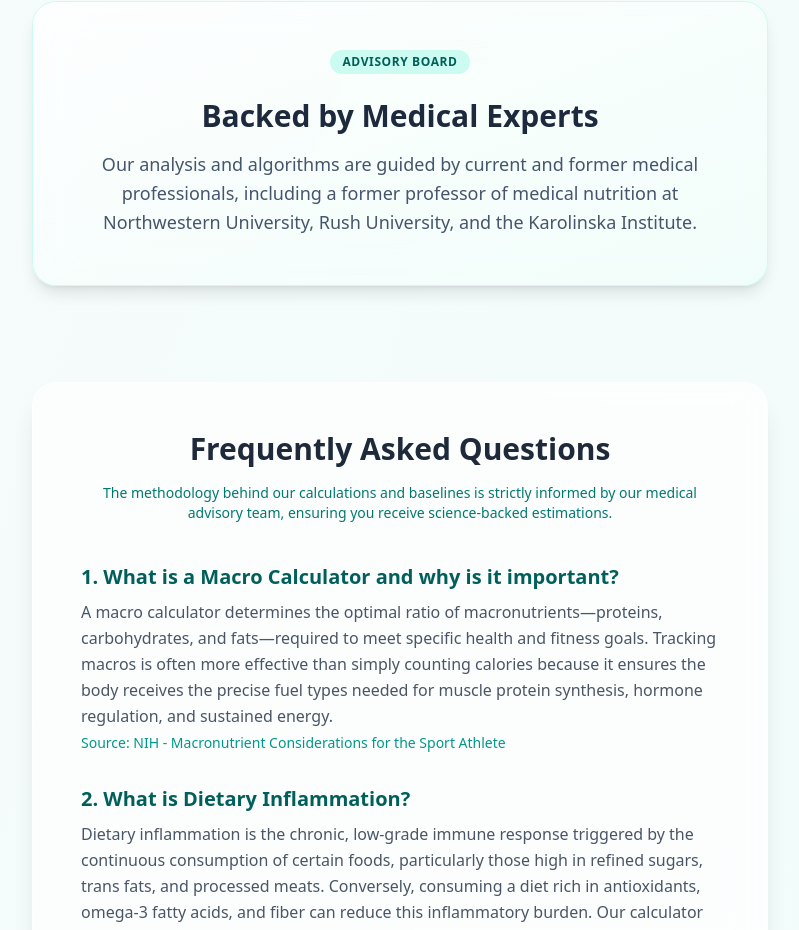
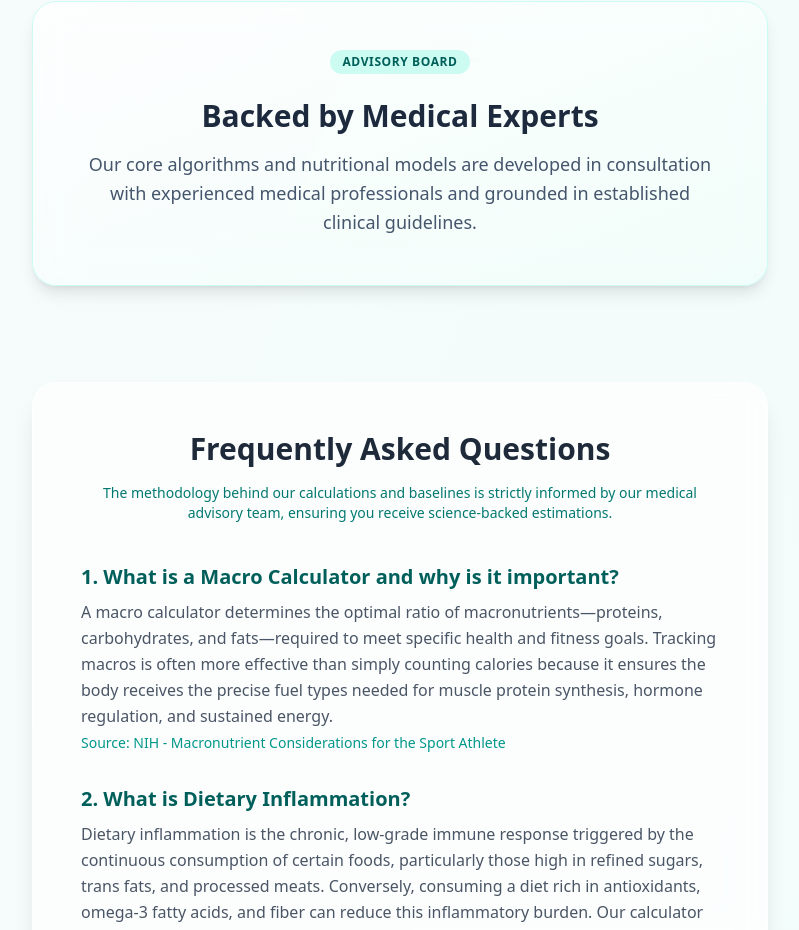
Before and after one commit to TheIyerGroup/macro-estimator, a Next.js app: page / in a window 1280 px wide. Shown: the part 1418-2348 px from the top of the page, without its empty margins (240-1039 px from the left). Built offline with nearby package versions, Linux system fonts and the light colour scheme.

Commit message:
chore: Update 'Backed by Medical Experts' descriptive copy

```diff
--- a/src/app/page.tsx
+++ b/src/app/page.tsx
@@ -49,7 +49,7 @@ export default function Home() {
             </div>
             <h2 className="text-3xl font-black text-slate-800 mb-4">Backed by Medical Experts</h2>
             <p className="text-lg text-slate-600 max-w-2xl mx-auto leading-relaxed font-medium">
-              Our analysis and algorithms are guided by current and former medical professionals, including a former professor of medical nutrition at Northwestern University, Rush University, and the Karolinska Institute.
+              Our core algorithms and nutritional models are developed in consultation with experienced medical professionals and grounded in established clinical guidelines.
             </p>
           </section>
 
```
